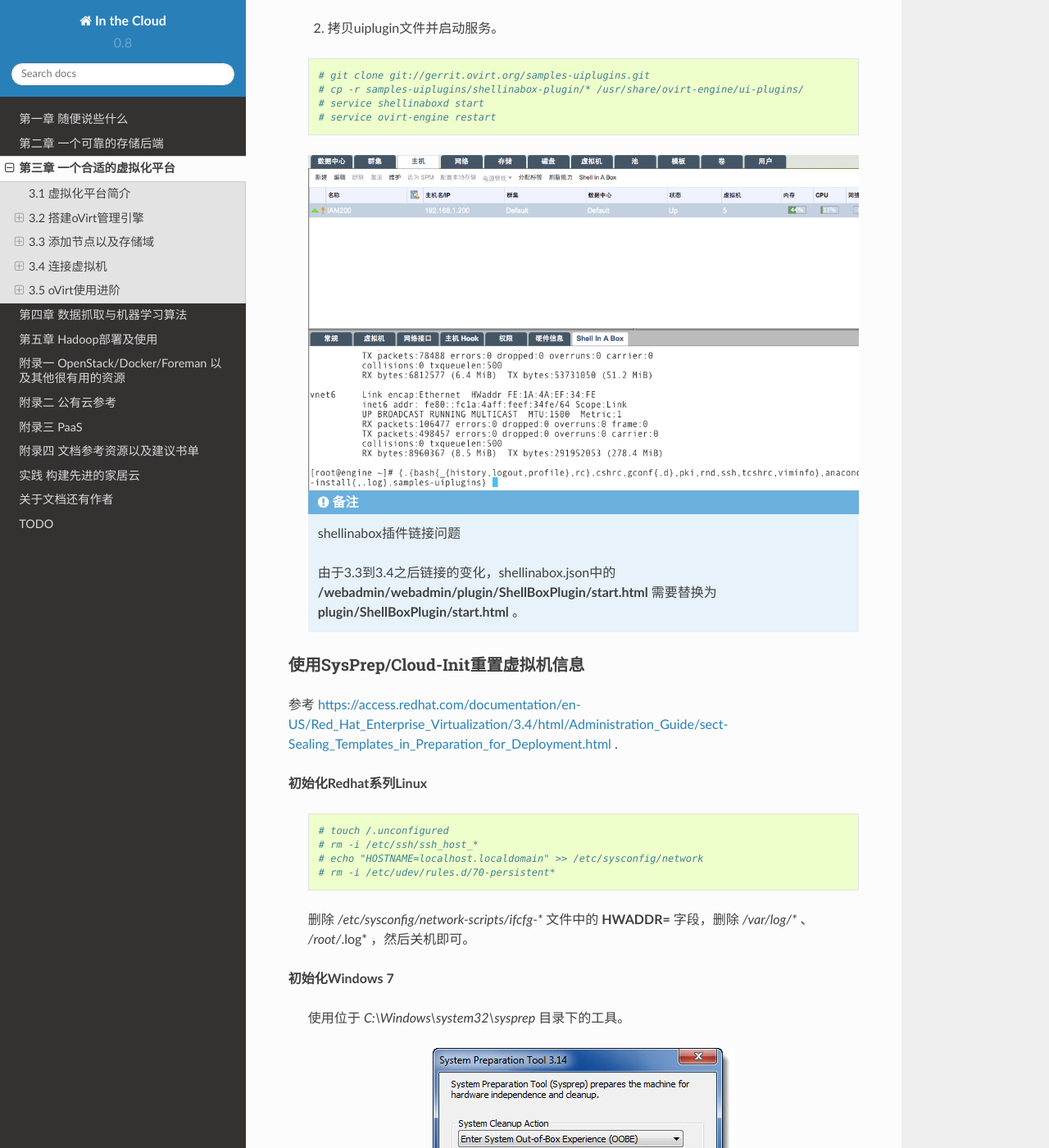
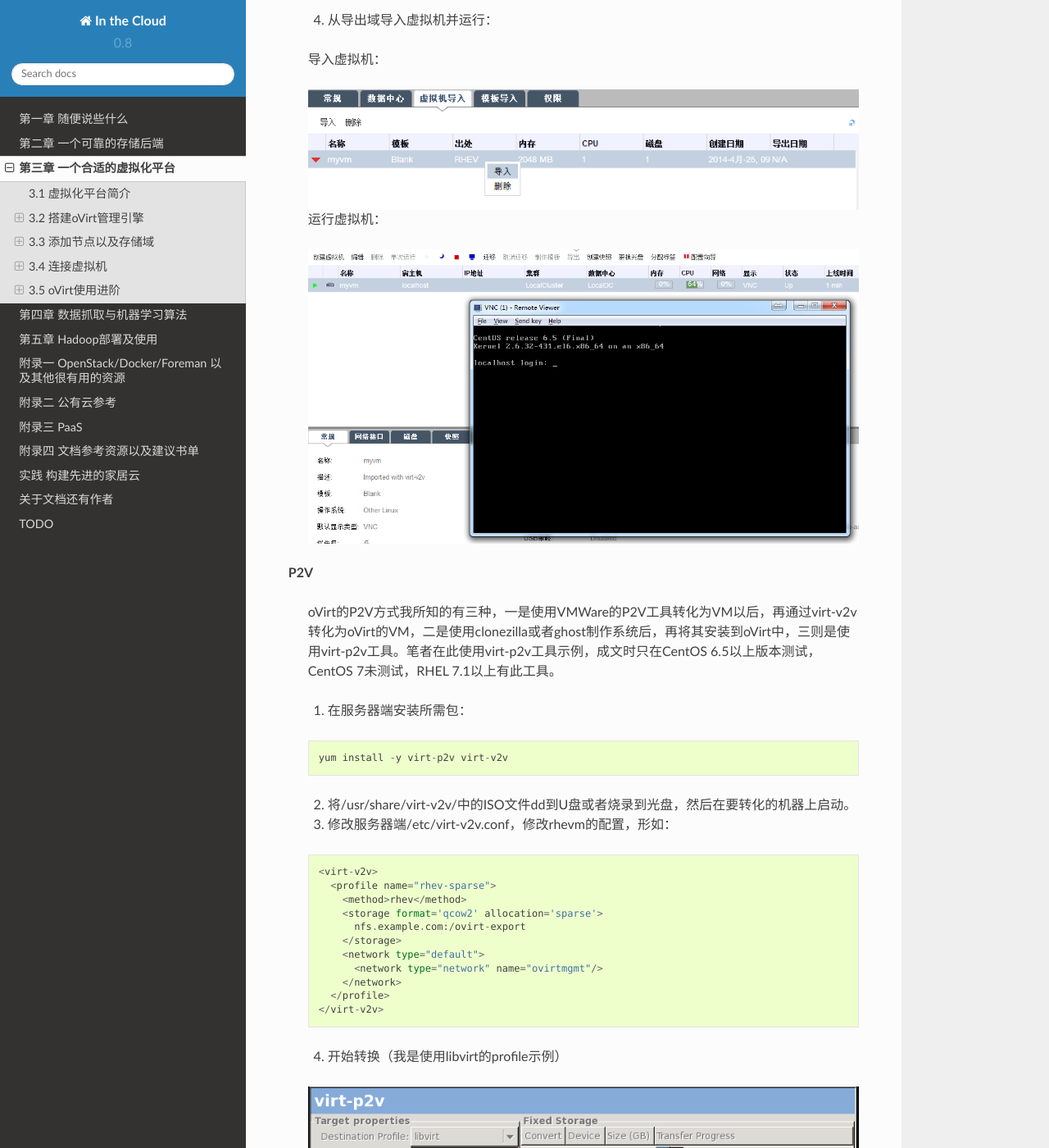
Before and after one commit to lofyer/InTheCloud, a Sphinx documentation site: the page built from source/posts/ch03.rst, in a window 1280 px wide and 1400 px high, scrolled down 22471 px. Shown: the whole window at 82% size. Built offline with Sphinx 7.4.7 and the Read the Docs theme 2.0.0, drawn with Linux system fonts in a browser that asks for light colours; formulas are drawn with MathJax 3; some of the changed text lies outside the part shown.

Commit message:
virt v2v/p2v added

```diff
--- a/source/posts/appendix01.rst
+++ b/source/posts/appendix01.rst
@@ -336,6 +336,8 @@
 
 .. image:: ../images/apx01-11.jpg
 
+另外针对qemu/libvirt相关的测试工具，可以参考 `virt-test <https://github.com/autotest/virt-test>`_ ，当然，仅作参考。
+
 ----------------
 SDN学习/mininet
 ----------------
--- a/source/posts/ch03.rst
+++ b/source/posts/ch03.rst
@@ -965,6 +965,78 @@
 
     XP使用Paragon Partion Manager；Windows 7 在磁盘管理中即可扩容。
 
+P2V/V2P
+~~~~~~~~~~~~
+
+**V2V**
+
+    在此以ESXi迁移至oVirt为例。
+
+    1. 在oVirt上创建一个NFS导出域
+
+    2. 安装libguestfs，并创建.netrc文件，文件内容为ESXi的登陆信息：
+
+    *~/.netrc*
+
+    .. code::
+
+        machine 192.168.1.135 login root password 1234567
+
+    3. 开始迁移，确保ESXi的虚拟机已正常关闭：
+
+    .. code::
+
+        # virt-v2v -ic esx://192.168.1.135/?no_verify=1 -o rhev -os 192.168.1.111:/virtfan/export --network mgmtnet myvm
+        myvm_myvm: 100% [====================================================]D 0h04m48s
+        virt-v2v: myvm configured with virtio drivers.
+
+    4. 从导出域导入虚拟机并运行：
+
+    导入虚拟机：
+
+    .. image:: ../images/03-11.png
+        :align: center
+
+    运行虚拟机：
+
+    .. image:: ../images/03-12.png
+        :align: center
+
+**P2V**
+
+    oVirt的P2V方式我所知的有三种，一是使用VMWare的P2V工具转化为VM以后，再通过virt-v2v转化为oVirt的VM，二是使用clonezilla或者ghost制作系统后，再将其安装到oVirt中，三则是使用virt-p2v工具。笔者在此使用virt-p2v工具示例，成文时只在CentOS 6.5以上版本测试，CentOS 7未测试，RHEL 7.1以上有此工具。
+
+    1. 在服务器端安装所需包：
+
+    .. code::
+
+        yum install -y virt-p2v virt-v2v
+
+    2. 将/usr/share/virt-v2v/中的ISO文件dd到U盘或者烧录到光盘，然后在要转化的机器上启动。
+
+    3. 修改服务器端/etc/virt-v2v.conf，修改rhevm的配置，形如：
+
+    .. code::
+
+        <virt-v2v>
+          <profile name="rhev-sparse">
+            <method>rhev</method>
+            <storage format='qcow2' allocation='sparse'>
+              nfs.example.com:/ovirt-export
+            </storage>
+            <network type="default">
+              <network type="network" name="ovirtmgmt"/>
+            </network>
+          </profile>
+        </virt-v2v>
+
+    4. 开始转换（我是使用libvirt的profile示例）
+
+    .. image:: ../images/03-13.png
+        :align: center
+
+    5. 转换完成后关闭计算机，并修改虚拟机的配置以完全适应OS。
+
 UI 插件
 ~~~~~~~~
 
```
Also changed, not shown: source/images/03-11.png (added), source/images/03-12.png (added), source/images/03-13.png (added).
